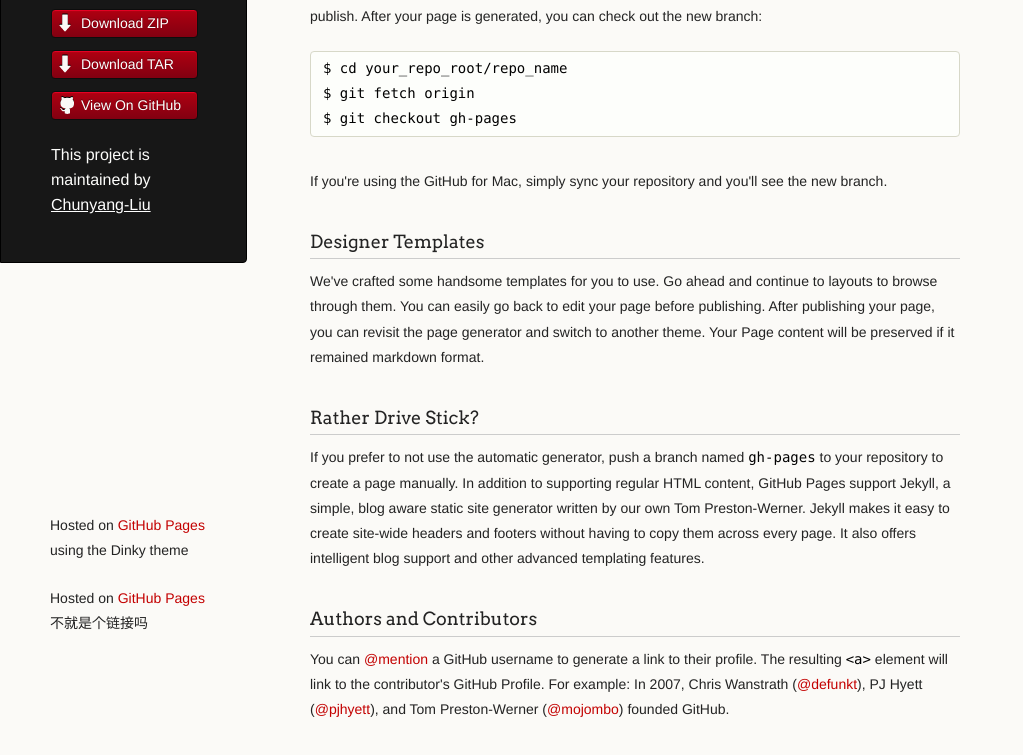
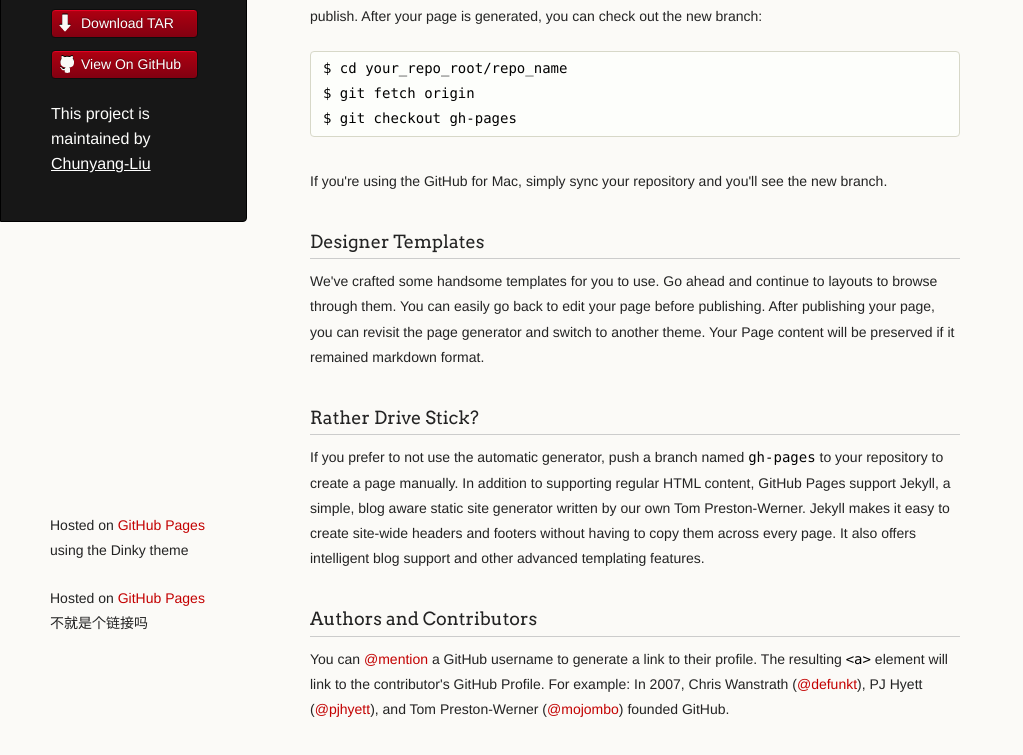
Before and after one commit to Chunyang-Liu/wiki, a plain HTML site: page index.html in a window 1280 px wide. Shown: the part 132-887 px from the top of the page, without its empty margins (0-1023 px from the left). Drawn offline with Linux system fonts and the light colour scheme.

Commit message:
Signed-off-by: robin <lcy198077@163.com>

```diff
--- a/index.html
+++ b/index.html
@@ -20,7 +20,7 @@
         <p class="header"></p>
 
         <ul>
-          <li class="download"><a class="buttons" href="https://github.com/Chunyang-Liu/wiki/zipball/master">Download ZIP</a></li>
+          <!-- <li class="download"><a class="buttons" href="https://github.com/Chunyang-Liu/wiki/zipball/master">Download ZIP</a></li> -->
           <li class="download"><a class="buttons" href="https://github.com/Chunyang-Liu/wiki/tarball/master">Download TAR</a></li>
           <li><a class="buttons github" href="https://github.com/Chunyang-Liu/wiki">View On GitHub</a></li>
         </ul>
```
